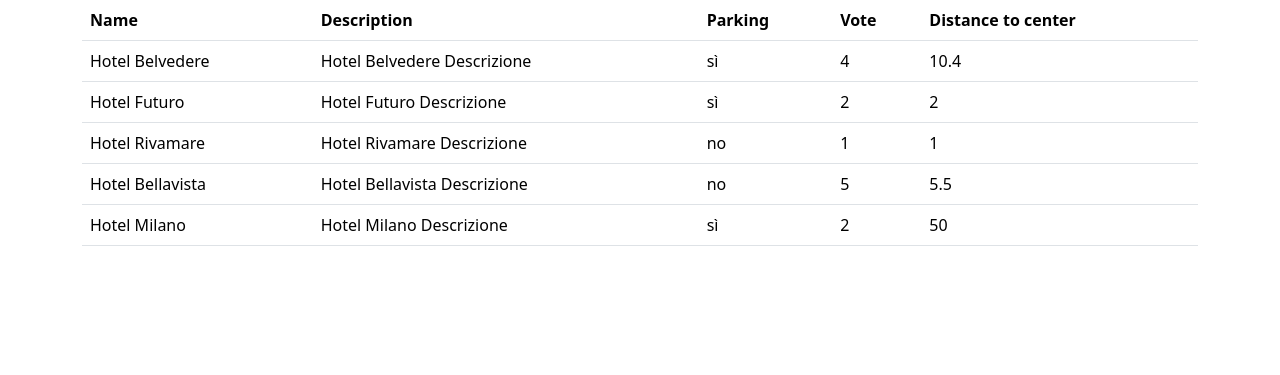
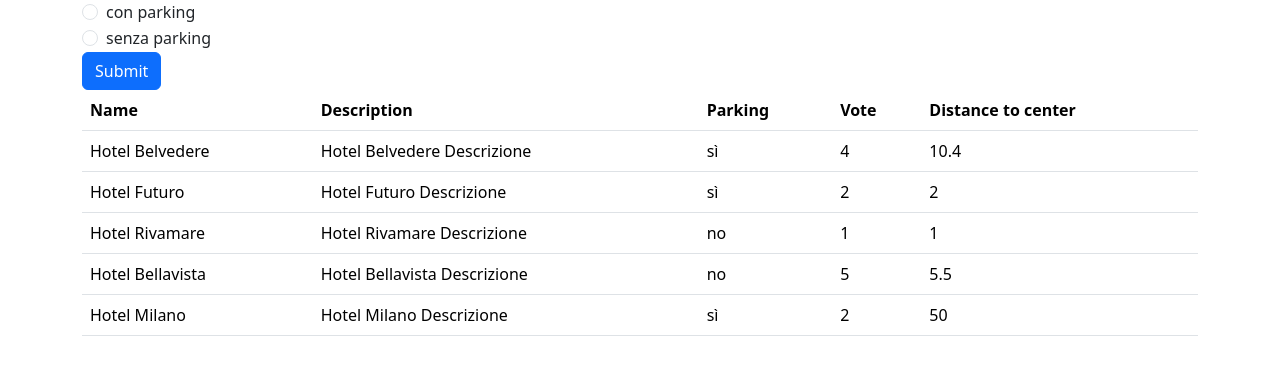
Before and after one commit to sophiamziou/php-hotel, a PHP site: page / in a window 1280 px wide. Shown: the top 375 px of the page. Run offline with PHP 8.4, Linux system fonts and the light colour scheme.

Commit message:
bonus done

```diff
--- a/index.php
+++ b/index.php
@@ -1,7 +1,5 @@
 <?php
-
 $hotels = [
-
     [
         'name' => 'Hotel Belvedere',
         'description' => 'Hotel Belvedere Descrizione',
@@ -37,9 +35,35 @@ $hotels = [
         'vote' => 2,
         'distance_to_center' => 50
     ],
+];
+function park($hotels)
+{
+    $filterHotel = [];
+    $parkValue = null;
+    if (isset($_GET['parking'])) {
+        $parkValue = $_GET['parking'];
+    }
+    if ($parkValue == 1) {
+        $filterHotel = [];
+        foreach ($hotels as $hotel) {
+            if ($hotel['parking']) {
+                array_push($filterHotel, $hotel);
+            }
+        }
+        return $filterHotel;
+    } elseif ($parkValue == 2) {
+        $filterHotel = [];
+        foreach ($hotels as $hotel) {
+            if (!$hotel['parking']) {
+                array_push($filterHotel, $hotel);
+            }
+        }
+        return $filterHotel;
+    } else {
+        return $hotels;
+    }
 
-];
-
+}
 ?>
 <!DOCTYPE html>
 <html>
@@ -58,6 +82,25 @@ $hotels = [
     <div class="container">
         <div class="row">
             <div class="col">
+                <form action="./index.php" methods="GET">
+                    <div class="form-check">
+                        <input class="form-check-input" type="radio" name="parking" id="flexRadioDefault1" value="1">
+                        <label class="form-check-label" for="flexRadioDefault1">
+                            con parking
+                        </label>
+                    </div>
+                    <div class="form-check">
+                        <input class="form-check-input" type="radio" name="parking" id="flexRadioDefault2" value="2">
+                        <label class="form-check-label" for="flexRadioDefault2">
+                            senza parking
+                        </label>
+                    </div>
+                    <button type="submit" class="btn btn-primary">Submit</button>
+                </form>
+            </div>
+        </div>
+        <div class="row">
+            <div class="col">
                 <table class="table table-hover">
                     <thead>
                         <tr>
@@ -69,7 +112,7 @@ $hotels = [
                         </tr>
                     </thead>
                     <tbody>
-                        <?php foreach ($hotels as $hotel) { ?>
+                        <?php foreach (park($hotels) as $hotel) { ?>
                         <tr>
                             <td>
                                 <?php echo $hotel['name']; ?>
```
